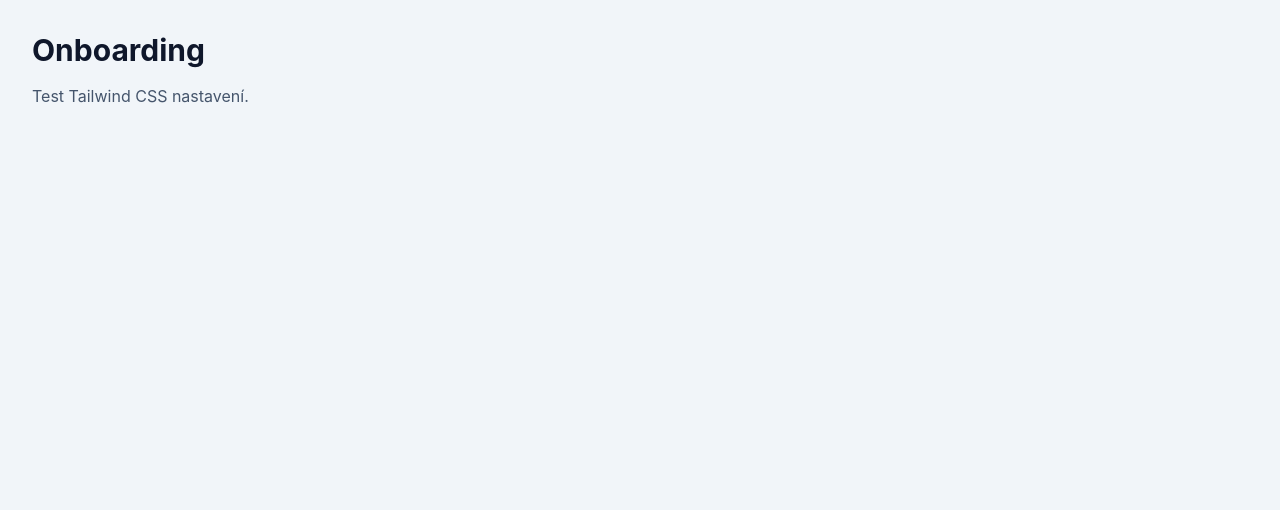
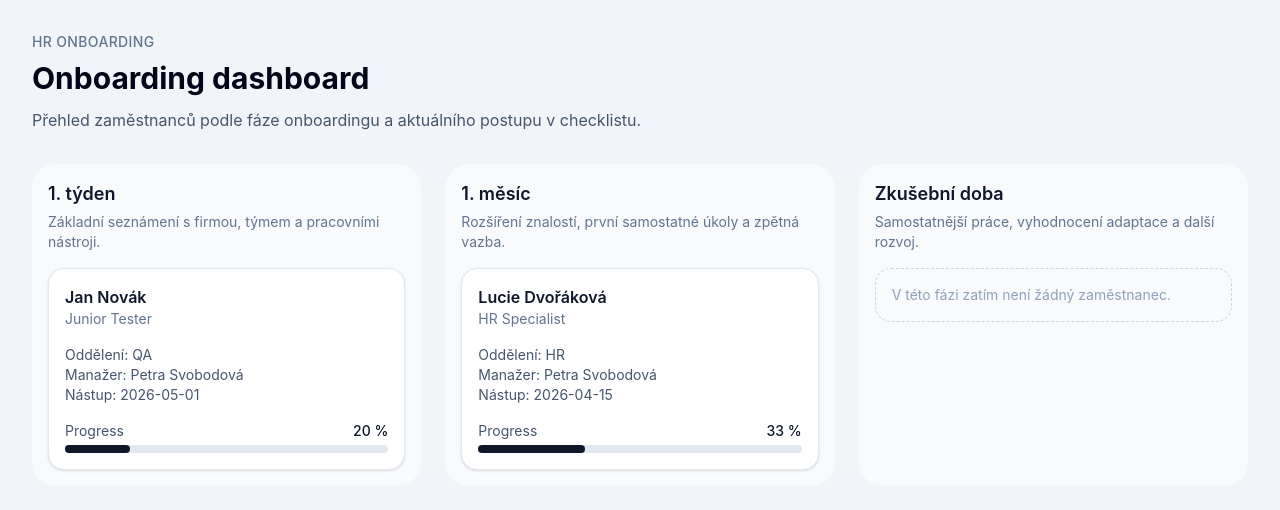
Before and after one commit to KostalJan/Onboarding, a React (Vite) app: page / in a window 1280 px wide. Shown: the top 510 px of the page. Built offline with nearby package versions, Linux system fonts and the light colour scheme.

Commit message:
Add onboarding dashboard with employee cards

```diff
--- a/src/App.tsx
+++ b/src/App.tsx
@@ -1,13 +1,9 @@
+import { OnboardingDashboard } from './components/dashboard/OnboardingDashboard'
+
 function App() {
   return (
     <main className="min-h-screen bg-slate-100 p-8">
-      <h1 className="text-3xl font-bold text-slate-900">
-        Onboarding
-      </h1>
-
-      <p className="mt-4 text-slate-600">
-        Test Tailwind CSS nastavení.
-      </p>
+      <OnboardingDashboard />
     </main>
   )
 }
--- /dev/null
+++ b/src/components/dashboard/EmployeeCard.tsx
@@ -0,0 +1,54 @@
+import type { Employee } from '../../types/onboarding'
+import { onboardingChecklists } from '../../data/checklists'
+
+interface EmployeeCardProps {
+  employee: Employee
+}
+
+export function EmployeeCard({ employee }: EmployeeCardProps) {
+  const checklist = onboardingChecklists[employee.phaseId]
+
+  const completedTasks = checklist.filter((task) =>
+    employee.completedTaskIds.includes(task.id),
+  )
+
+  const progress = Math.round(
+    (completedTasks.length / checklist.length) * 100,
+  )
+
+  return (
+    <article className="rounded-2xl border border-slate-200 bg-white p-4 shadow-sm">
+      <div>
+        <h3 className="font-semibold text-slate-900">
+          {employee.firstName} {employee.lastName}
+        </h3>
+
+        <p className="text-sm text-slate-500">
+          {employee.position}
+        </p>
+      </div>
+
+      <div className="mt-4 text-sm text-slate-600">
+        <p>Oddělení: {employee.department}</p>
+        <p>Manažer: {employee.managerName}</p>
+        <p>Nástup: {employee.startDate}</p>
+      </div>
+
+      <div className="mt-4">
+        <div className="mb-1 flex justify-between text-sm">
+          <span className="text-slate-600">Progress</span>
+          <span className="font-medium text-slate-900">
+            {progress} %
+          </span>
+        </div>
+
+        <div className="h-2 rounded-full bg-slate-200">
+          <div
+            className="h-2 rounded-full bg-slate-900"
+            style={{ width: `${progress}%` }}
+          />
+        </div>
+      </div>
+    </article>
+  )
+}
--- /dev/null
+++ b/src/components/dashboard/OnboardingColumn.tsx
@@ -0,0 +1,39 @@
+import type { Employee, OnboardingPhaseId } from '../../types/onboarding'
+import type { OnboardingPhase } from '../../data/phases'
+import { EmployeeCard } from './EmployeeCard'
+
+interface OnboardingColumnProps {
+  phase: OnboardingPhase
+  employees: Employee[]
+}
+
+export function OnboardingColumn({
+  phase,
+  employees,
+}: OnboardingColumnProps) {
+  return (
+    <section className="rounded-3xl bg-slate-50 p-4">
+      <div className="mb-4">
+        <h2 className="text-lg font-semibold text-slate-900">
+          {phase.title}
+        </h2>
+
+        <p className="mt-1 text-sm text-slate-500">
+          {phase.description}
+        </p>
+      </div>
+
+      <div className="space-y-4">
+        {employees.length > 0 ? (
+          employees.map((employee) => (
+            <EmployeeCard key={employee.id} employee={employee} />
+          ))
+        ) : (
+          <p className="rounded-2xl border border-dashed border-slate-300 p-4 text-sm text-slate-400">
+            V této fázi zatím není žádný zaměstnanec.
+          </p>
+        )}
+      </div>
+    </section>
+  )
+}
--- /dev/null
+++ b/src/components/dashboard/OnboardingDashboard.tsx
@@ -0,0 +1,40 @@
+import { initialEmployees } from '../../data/initialEmployees'
+import { onboardingPhases } from '../../data/onboardingPhases'
+import { OnboardingColumn } from './OnboardingColumn'
+
+export function OnboardingDashboard() {
+  return (
+    <div>
+      <header className="mb-8">
+        <p className="text-sm font-medium uppercase tracking-wide text-slate-500">
+          HR onboarding
+        </p>
+
+        <h1 className="mt-2 text-3xl font-bold text-slate-950">
+          Onboarding dashboard
+        </h1>
+
+        <p className="mt-3 max-w-2xl text-slate-600">
+          Přehled zaměstnanců podle fáze onboardingu a aktuálního postupu
+          v checklistu.
+        </p>
+      </header>
+
+      <div className="grid gap-6 lg:grid-cols-3">
+        {onboardingPhases.map((phase) => {
+          const employeesInPhase = initialEmployees.filter(
+            (employee) => employee.phaseId === phase.id,
+          )
+
+          return (
+            <OnboardingColumn
+              key={phase.id}
+              phase={phase}
+              employees={employeesInPhase}
+            />
+          )
+        })}
+      </div>
+    </div>
+  )
+}
```
